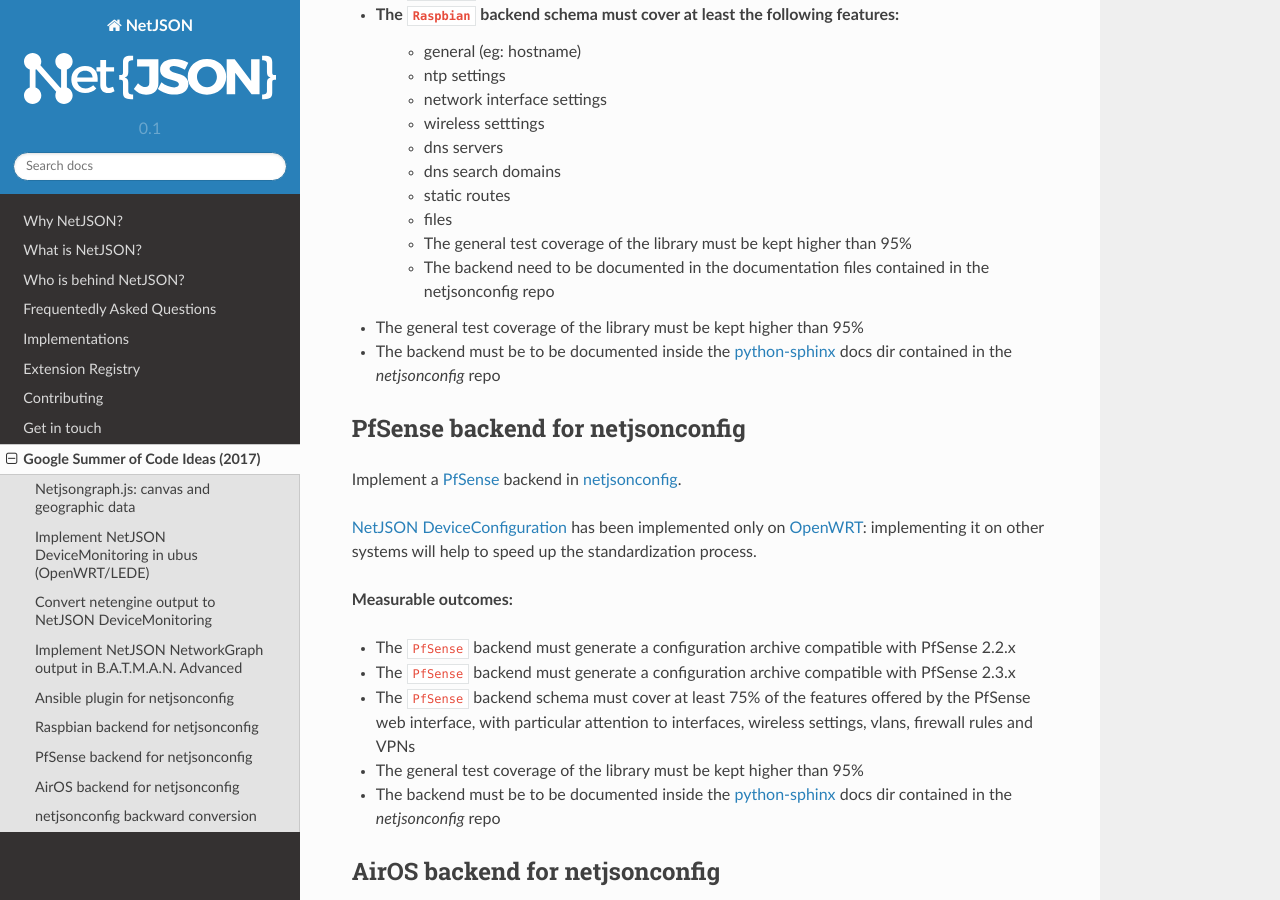
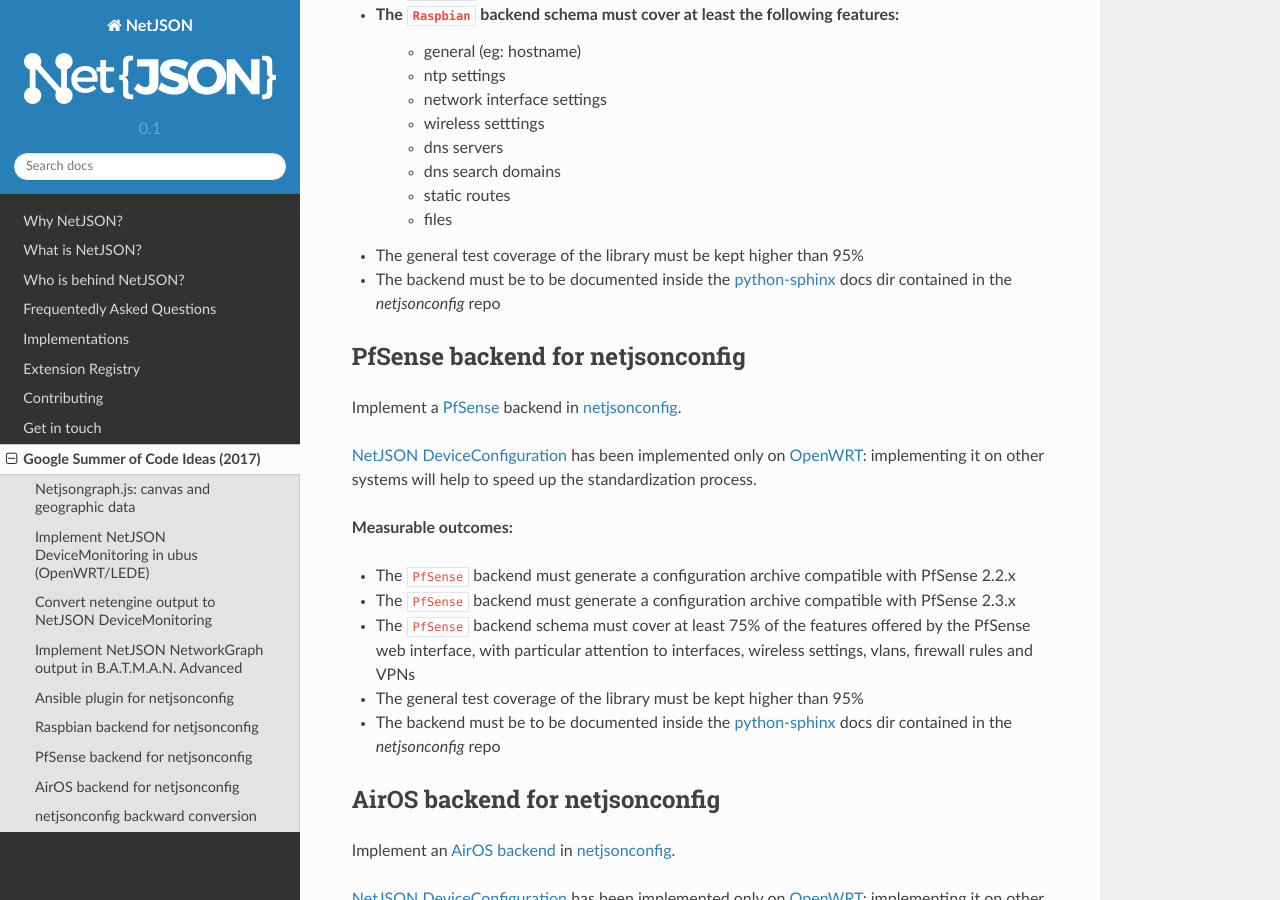
Before and after one commit to netjson/netjson, a Sphinx documentation site: the page built from docs/source/gsoc-2017.rst, in a window 1280 px wide and 900 px high, scrolled down 2922 px. Built offline with Sphinx 7.4.7 and the Read the Docs theme 2.0.0, drawn with Linux system fonts in a browser that asks for light colours.

Commit message:
[gsoc] Removed redundant lines in raspbian idea

```diff
--- a/docs/source/gsoc-2017.rst
+++ b/docs/source/gsoc-2017.rst
@@ -125,8 +125,6 @@
     - dns search domains
     - static routes
     - files
-    - The general test coverage of the library must be kept higher than 95%
-    - The backend need to be documented in the documentation files contained in the netjsonconfig repo
 - The general test coverage of the library must be kept higher than 95%
 - The backend must be to be documented inside the `python-sphinx <http://www.sphinx-doc.org/>`_ docs dir
   contained in the *netjsonconfig* repo
```
